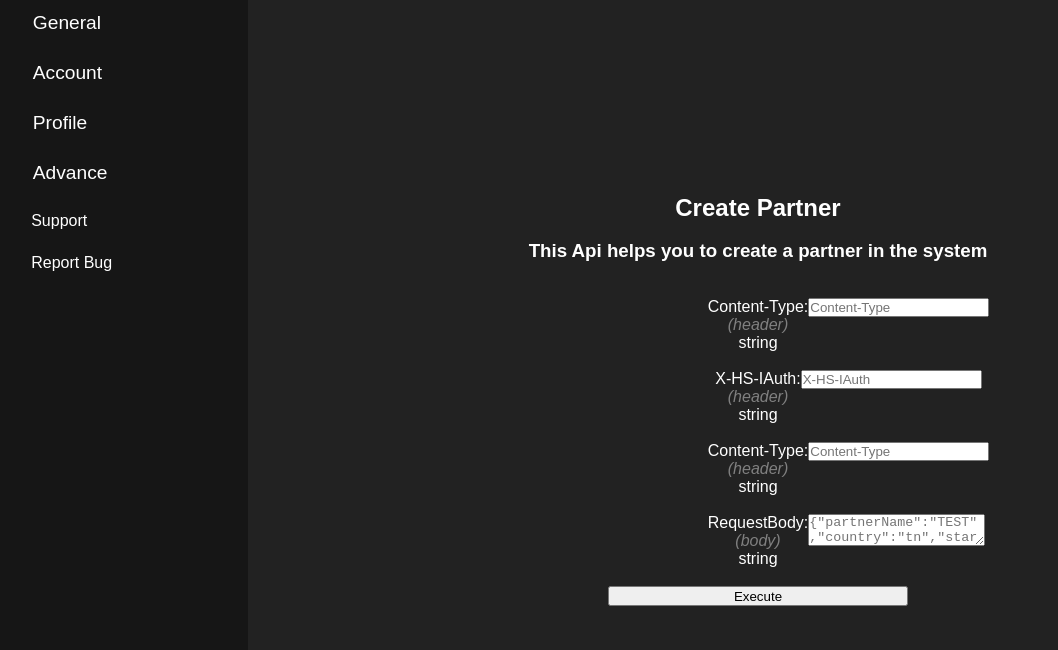
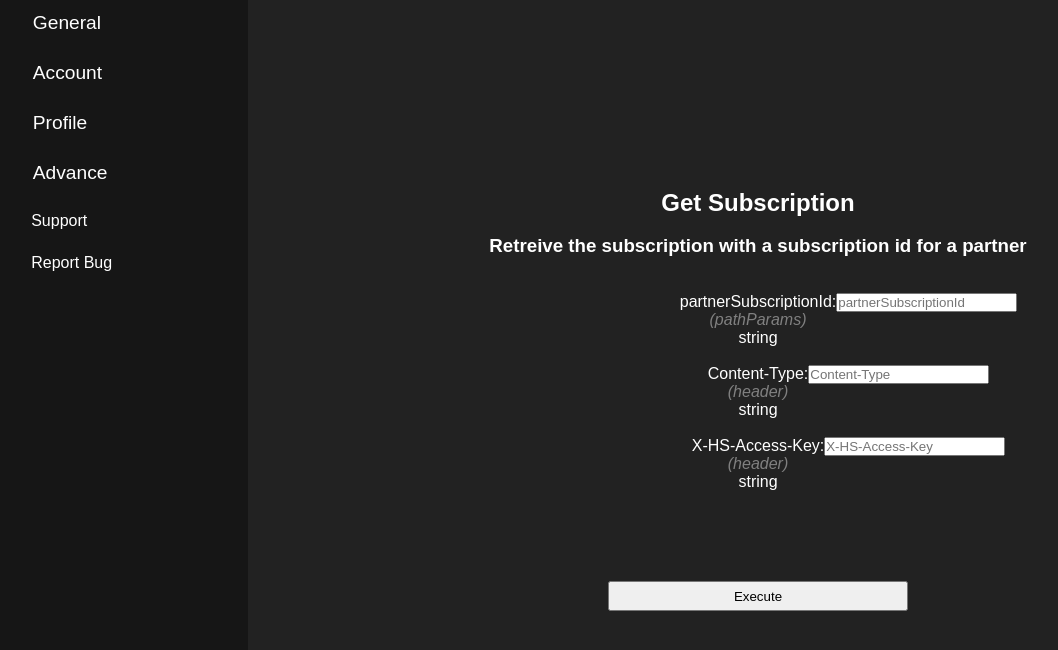
Before and after one commit to tanmaymishra-hs/partner-integration-framework, a React (Create React App) app: page / in a window 1280 px wide. Shown: the top 650 px of the page, without its empty margins (12-1070 px from the left). Built offline with nearby package versions, Linux system fonts and the light colour scheme.

Commit message:
Changes involving submit and chane Handlers

```diff
--- a/src/App.js
+++ b/src/App.js
@@ -15,7 +15,7 @@ function App() {
       <Sidebar />
       <div className="container">
         <Routes>
-            <Route exact path="/" element={<FormElement obj = {config["config"]["create"]} title = "Create Partner" description = "This Api helps you to create a partner in the system"/>}>
+            <Route exact path="/" element={<FormElement obj = {config["config"]["getSubscription"]} title = "Get Subscription" description = "Retreive the subscription with a subscription id for a partner"/>}>
             </Route>
             <Route exact path="/about" element={<About></About>}>
             </Route>
--- a/src/Components/FormElement.js
+++ b/src/Components/FormElement.js
@@ -1,6 +1,22 @@
-import React from 'react'
+import React, { useState } from 'react'
 import Input from './Input'
 export default function FormElement(props) {
+  const handleSubmit = async (event)=>{
+    event.preventDefault();
+    console.log(values)
+    const headers = new Headers({
+      'Content-Type': values["Content-Type"],
+      'X-HS-AccessKey': values["X-HS-Access-Key"]
+    })
+
+    await fetch(`https://partner-orches-service-api-gateway-aps1.pp.hotstar-labs.com/v2/partner/subscription/${values["partnerSubscriptionId"]}`, {
+     method: 'GET',
+     headers,
+     mode: 'no-cors'
+        })
+        .then(results => console.log(results))
+  }
+  const [values, setValues] = useState({})
   return (
     <form>
         <h2>{props.title}</h2>
@@ -8,31 +24,39 @@ export default function FormElement(props) {
         <h3>{props.description}</h3>
         <br/>
         <br/>
-        {props.obj["pathParams"] && props.obj["pathParams"].map((element, idx) => (
+        {props.obj["pathParams"] && props.obj["pathParams"].map((element) => (
           <>
-          <Input name = {element.name} inputType = {element.type} placeholder = {element.name} type="pathParams" requestContentType="string"/>
+          <Input values = {values} setValues = {setValues} name = {element.name} inputType = {element.type} placeholder = {element.name} type="pathParams" requestContentType="string"/>
             <br/>
           </>
         ))}
         {props.obj["queryParams"] && props.obj["queryParams"].map((element, idx) => (
           <>
-          <Input name = {element.name} inputType = {element.type} placeholder = {element.name} type="queryParams" requestContentType="string"/>
+          <Input values = {values} setValues = {setValues} name = {element.name} inputType = {element.type} placeholder = {element.name} type="queryParams" requestContentType="string"/>
             <br/>
           </>
         ))}
         {props.obj["headers"] && props.obj["headers"].map((element, idx) => (
           <>
-            <Input name = {element.name} inputType = {element.type} placeholder = {element.name} type="header" requestContentType="string"/>
+            <Input values = {values} setValues = {setValues} name = {element.name} inputType = {element.type} placeholder = {element.name} type="header" requestContentType="string"/>
             <br/>
             </>
         ))}
         {props.obj["bodyParams"] && props.obj["bodyParams"].map((element, idx) => (
-          <>{console.log('We are isnide body loop')}
-            <Input name = {"RequestBody"} inputType = {"JSON"} placeholder = {element} type="body" requestContentType="string"/>
+          <>
+            <Input values = {values} setValues = {setValues} name = {"RequestBody"} inputType = {"JSON"} placeholder = {element} type="body" requestContentType="string"/>
             <br/>
             </>
         ))}
-        <button input="submit" style={{'height':'20px','width':'300px'}}>Execute</button>
+        {
+          props.obj["bodyParams"]&& <>
+          <br/>
+          <br/>
+          <br/>
+          <br/>
+          </>
+        }
+        <button input="submit" style={{'height':'30px','width':'300px'}} onClick={handleSubmit}>Execute</button>
     </form>
   )
 }
--- a/src/Components/Input.js
+++ b/src/Components/Input.js
@@ -2,11 +2,27 @@ import React, {useState} from 'react'
 
 export default function Input(props) {
     const [inputValue, setinputValue] = useState("");
+    const [value, setValue] = useState(JSON.stringify(props.placeholder));
+
     const handleOnChange = (event)=>{
-        console.log("value now is "+event.target.value);
-        setinputValue(event.target.value)
+        if(props.inputType === "JSON")
+        {
+            setValue(event.target.value)
+            props.setValues(prevState => ({
+                ...prevState,
+                [props.name]: value
+            }));
+        }
+        else{
+            setinputValue(event.target.value)
+            props.setValues(prevState => ({
+                ...prevState,
+                [props.name]: inputValue
+            }));
+        }
+
+
     }
-    const [placeHolder, setPlaceHolder] = useState(props.placeholder)
 
     return (
     <div>
@@ -17,8 +33,8 @@ export default function Input(props) {
                 <p style={{'display':'block'}}>{props.requestContentType}</p>
             </label>
         }
-        {typeof placeHolder !== "object"?
-            <input style={{'display':'inline-block', 'position':'absolute'}} type={props.inputType} name={props.name} placeholder={placeHolder} value={inputValue} onChange={handleOnChange}></input>:<textarea style={{'display':'inline-block', 'position':'absolute'}} placeholder={JSON.stringify(placeHolder)} onChange={handleOnChange}>{inputValue}</textarea>
+        {typeof props.placeholder !== "object"?
+            <input style={{'display':'inline-block', 'position':'absolute'}} type={props.inputType} name={props.name} placeholder={props.placeholder} value={inputValue} onChange={handleOnChange}></input>:<textarea style={{'display':'inline-block', 'position':'absolute'}} value={value} onChange={handleOnChange} rows={8} cols={40}>{value}</textarea>
         }
     </div>
     )
--- a/src/config.json
+++ b/src/config.json
@@ -23,6 +23,8 @@
         "path": "http://localhost:8080/v2/partner/create"
     },
     "listPartners": {
+        "pathParams": [],
+        "queryParams": [],
         "headers": [
             {"name": "Content-Type",
             "type": "text"},
@@ -33,6 +35,21 @@
         ],
         "bodyParams": [],
         "path": "http://localhost:8080/v2/partner/create"
+    },
+    "getSubscription": {
+        "pathParams": [
+            {"name": "partnerSubscriptionId",
+            "type": "text"}
+        ],
+        "queryParams": [],
+        "headers": [
+            {"name": "Content-Type",
+            "type": "text"},
+            {"name": "X-HS-Access-Key",
+            "type": "text"}
+        ],
+        "bodyParams": [],
+        "path": "http://localhost:8080/v2/partner/create"
     }
 }
 }
```
